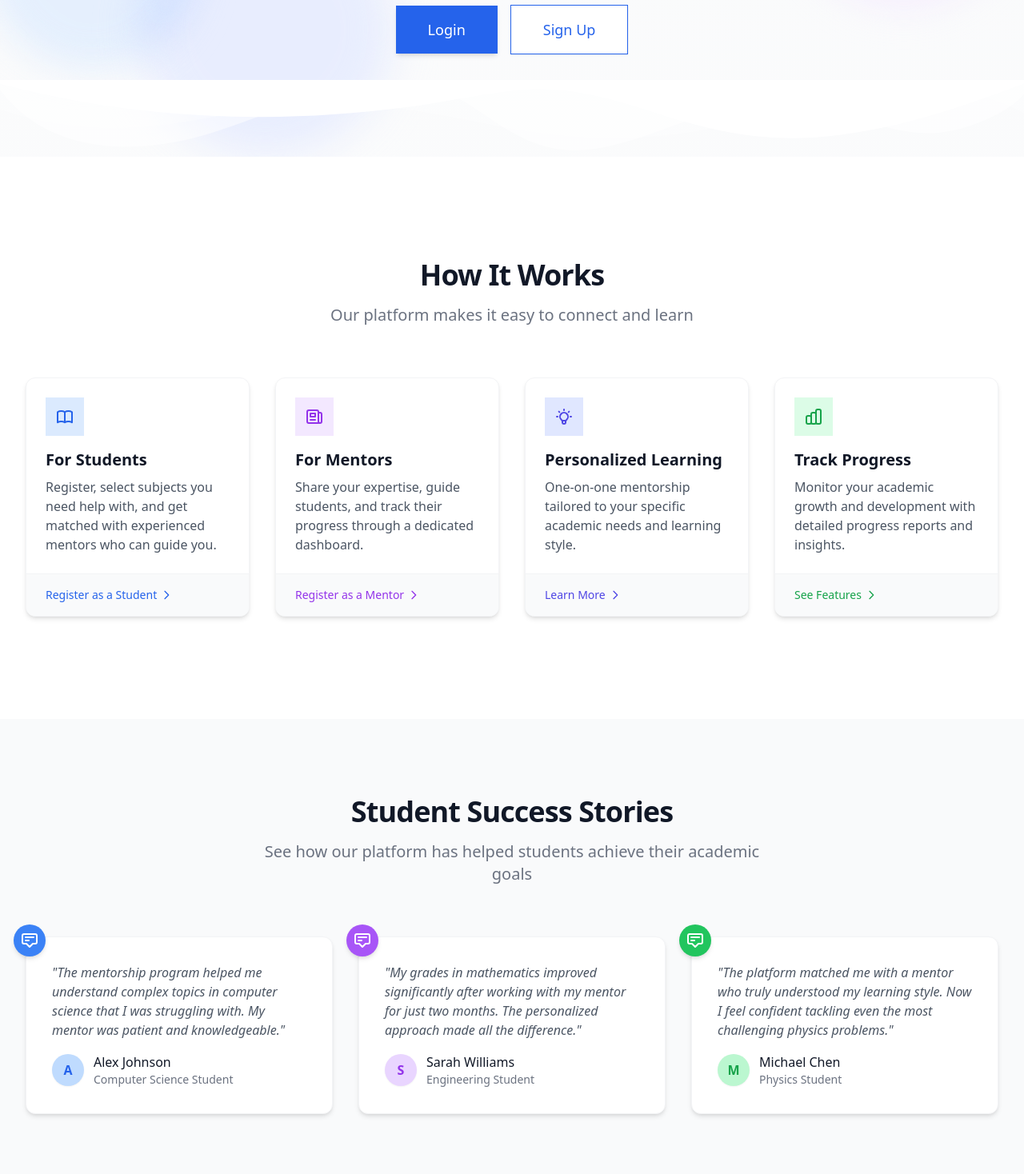
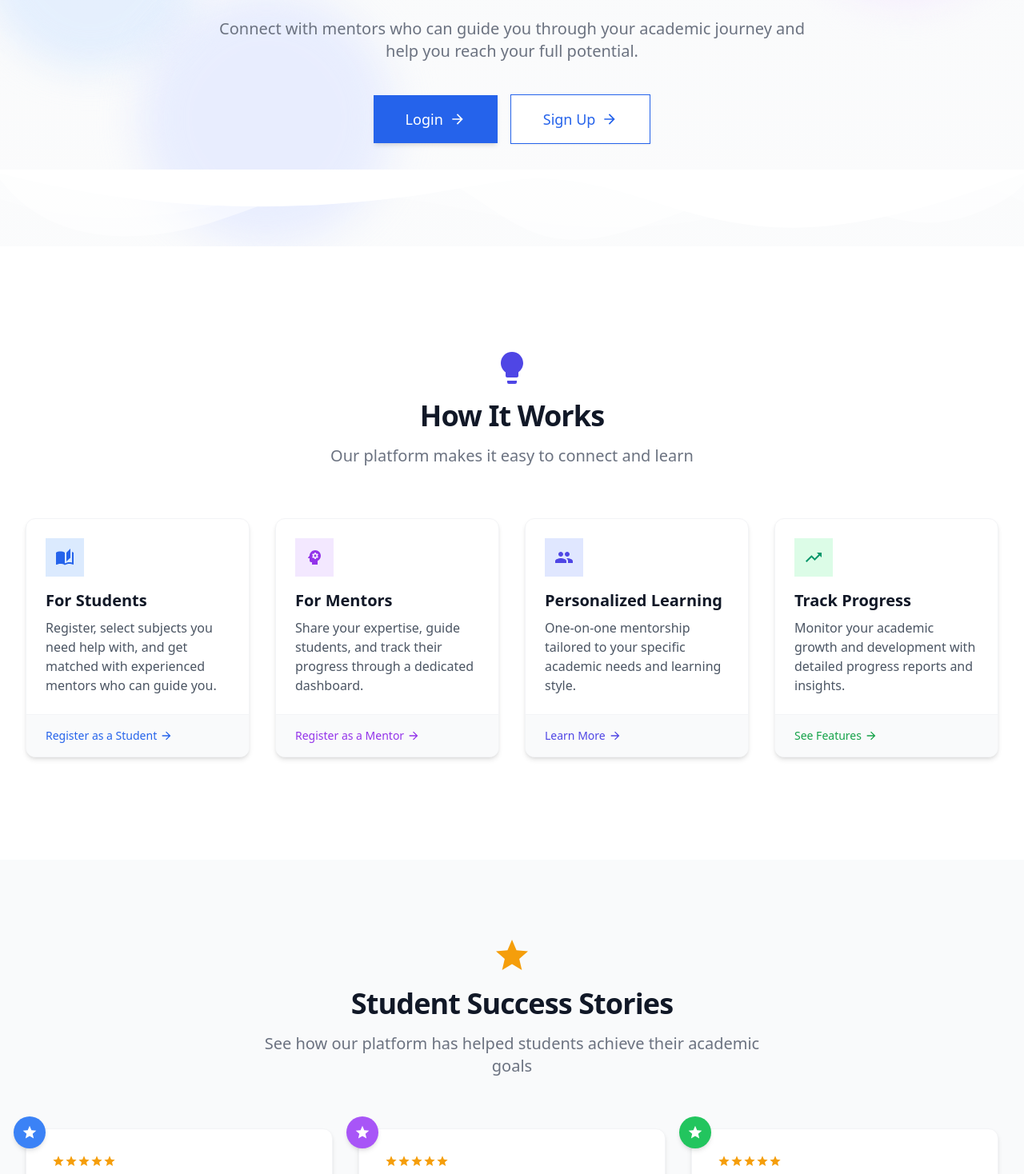
Before and after one commit to SyedMuqeem03/MentorHive, a React (Vite) app: page / in a window 1280 px wide. Shown: the part 362-1830 px from the top of the page at 80% size. Built offline with nearby package versions, Linux system fonts and the light colour scheme; no server answers; the HTML template or start-up script is replaced by a standard one.

Commit message:
added icon

```diff
--- /dev/null
+++ b/src/components/common/logo.jsx
@@ -0,0 +1,30 @@
+// Create a new file: src/components/common/Logo.jsx
+import { School as SchoolIcon } from '@mui/icons-material';
+
+function Logo({ size = 'medium', variant = 'default' }) {
+  const sizes = {
+    small: { icon: 24, container: 'w-8 h-8' },
+    medium: { icon: 32, container: 'w-12 h-12' },
+    large: { icon: 48, container: 'w-16 h-16' },
+    xl: { icon: 64, container: 'w-20 h-20' }
+  };
+
+  const variants = {
+    default: 'bg-gradient-to-r from-blue-600 to-purple-600',
+    white: 'bg-white border-2 border-blue-200',
+    transparent: 'bg-transparent'
+  };
+
+  return (
+    <div className={`${sizes[size].container} ${variants[variant]} rounded-full flex items-center justify-center shadow-lg`}>
+      <SchoolIcon
+        sx={{
+          fontSize: sizes[size].icon,
+          color: variant === 'white' ? '#2563EB' : 'white'
+        }}
+      />
+    </div>
+  );
+}
+
+export default Logo;
--- a/src/pages/HomePage.jsx
+++ b/src/pages/HomePage.jsx
@@ -1,5 +1,15 @@
 import { Link } from 'react-router-dom';
 import { useAuth } from '../contexts/AuthContext';
+import {
+  School as SchoolIcon,
+  Psychology as MentorIcon,
+  AutoStories as BookIcon,
+  TrendingUp as ProgressIcon,
+  Star as StarIcon,
+  ArrowForward as ArrowIcon,
+  Lightbulb as IdeaIcon,
+  Group as CommunityIcon
+} from '@mui/icons-material';
 
 function HomePage() {
   const { currentUser } = useAuth();
@@ -18,6 +28,13 @@ function HomePage() {
         {/* Hero Content */}
         <div className="relative z-10 max-w-7xl mx-auto px-4 sm:px-6 lg:px-8 py-24 md:py-32">
           <div className="text-center">
+            {/* Add website logo/icon */}
+            <div className="flex justify-center mb-8">
+              <div className="w-20 h-20 bg-gradient-to-r from-blue-600 to-purple-600 rounded-full flex items-center justify-center shadow-lg">
+                <SchoolIcon sx={{ fontSize: 48, color: 'white' }} />
+              </div>
+            </div>
+
             <h1 className="text-4xl md:text-5xl lg:text-6xl font-extrabold tracking-tight text-gray-900">
               <span className="block">Welcome to the</span>
               <span className="block text-transparent bg-clip-text bg-gradient-to-r from-blue-600 to-purple-600">
@@ -33,24 +50,27 @@ function HomePage() {
                 <div className="space-x-4">
                   <Link
                     to="/login"
-                    className="inline-block px-8 py-3 text-base font-medium rounded-md text-white bg-blue-600 hover:bg-blue-700 md:py-4 md:text-lg md:px-10 shadow-md hover:shadow-lg transform hover:-translate-y-0.5 transition-all duration-200"
+                    className="inline-flex items-center px-8 py-3 text-base font-medium rounded-md text-white bg-blue-600 hover:bg-blue-700 md:py-4 md:text-lg md:px-10 shadow-md hover:shadow-lg transform hover:-translate-y-0.5 transition-all duration-200"
                   >
-                    Login
+                    <span>Login</span>
+                    <ArrowIcon className="ml-2" sx={{ fontSize: 20 }} />
                   </Link>
                   <Link
                     to="/signup"
-                    className="inline-block px-8 py-3 text-base font-medium rounded-md text-blue-600 bg-white border border-blue-600 hover:bg-blue-50 md:py-4 md:text-lg md:px-10 shadow-sm hover:shadow-md transform hover:-translate-y-0.5 transition-all duration-200"
+                    className="inline-flex items-center px-8 py-3 text-base font-medium rounded-md text-blue-600 bg-white border border-blue-600 hover:bg-blue-50 md:py-4 md:text-lg md:px-10 shadow-sm hover:shadow-md transform hover:-translate-y-0.5 transition-all duration-200"
                   >
-                    Sign Up
+                    <span>Sign Up</span>
+                    <ArrowIcon className="ml-2" sx={{ fontSize: 20 }} />
                   </Link>
                 </div>
               ) : (
                 <div>
                   <Link
                     to={currentUser.role === 'student' ? '/student-home' : '/mentor-home'}
-                    className="inline-block px-8 py-3 text-base font-medium rounded-md text-white bg-blue-600 hover:bg-blue-700 md:py-4 md:text-lg md:px-10 shadow-md hover:shadow-lg transform hover:-translate-y-0.5 transition-all duration-200"
+                    className="inline-flex items-center px-8 py-3 text-base font-medium rounded-md text-white bg-blue-600 hover:bg-blue-700 md:py-4 md:text-lg md:px-10 shadow-md hover:shadow-lg transform hover:-translate-y-0.5 transition-all duration-200"
                   >
-                    Go to {currentUser.role === 'student' ? 'Student Dashboard' : 'Mentor Dashboard'}
+                    <span>Go to {currentUser.role === 'student' ? 'Student Dashboard' : 'Mentor Dashboard'}</span>
+                    <ArrowIcon className="ml-2" sx={{ fontSize: 20 }} />
                   </Link>
                 </div>
               )}
@@ -58,7 +78,7 @@ function HomePage() {
           </div>
         </div>
 
-        {/* Wave Divider */}
+        {/* Wave Divider - keep existing */}
         <div className="absolute bottom-0 left-0 w-full overflow-hidden">
           <svg data-name="Layer 1" xmlns="http://www.w3.org/2000/svg" viewBox="0 0 1200 120" preserveAspectRatio="none" className="relative block w-full h-12 md:h-24">
             <path d="M0,0V46.29c47.79,22.2,103.59,32.17,158,28,70.36-5.37,136.33-33.31,206.8-37.5C438.64,32.43,512.34,53.67,583,72.05c69.27,18,138.3,24.88,209.4,13.08,36.15-6,69.85-17.84,104.45-29.34C989.49,25,1113-14.29,1200,52.47V0Z" opacity=".25" className="fill-white"></path>
@@ -68,10 +88,13 @@ function HomePage() {
         </div>
       </section>
 
-      {/* Features Section */}
+      {/* Enhanced Features Section with Icons */}
       <section className="relative bg-white py-16 sm:py-24 lg:py-32">
         <div className="max-w-7xl mx-auto px-4 sm:px-6 lg:px-8">
           <div className="text-center">
+            <div className="flex justify-center mb-4">
+              <IdeaIcon sx={{ fontSize: 48, color: '#4F46E5' }} />
+            </div>
             <h2 className="text-3xl font-extrabold tracking-tight text-gray-900 sm:text-4xl">
               How It Works
             </h2>
@@ -81,13 +104,11 @@ function HomePage() {
           </div>
 
           <div className="mt-16 grid gap-8 md:grid-cols-2 lg:grid-cols-4">
-            {/* Feature 1 */}
+            {/* Feature 1 - Enhanced with MUI Icon */}
             <div className="bg-white rounded-xl shadow-md hover:shadow-xl transition-all duration-300 border border-gray-100 overflow-hidden transform hover:scale-102 hover:-translate-y-1">
               <div className="p-6">
                 <div className="w-12 h-12 rounded-md bg-blue-100 flex items-center justify-center mb-4">
-                  <svg xmlns="http://www.w3.org/2000/svg" className="h-6 w-6 text-blue-600" fill="none" viewBox="0 0 24 24" stroke="currentColor">
-                    <path strokeLinecap="round" strokeLinejoin="round" strokeWidth={2} d="M12 6.253v13m0-13C10.832 5.477 9.246 5 7.5 5S4.168 5.477 3 6.253v13C4.168 18.477 5.754 18 7.5 18s3.332.477 4.5 1.253m0-13C13.168 5.477 14.754 5 16.5 5c1.747 0 3.332.477 4.5 1.253v13C19.832 18.477 18.247 18 16.5 18c-1.746 0-3.332.477-4.5 1.253" />
-                  </svg>
+                  <BookIcon sx={{ fontSize: 24, color: '#2563EB' }} />
                 </div>
                 <h3 className="text-xl font-bold text-gray-900 mb-2">For Students</h3>
                 <p className="text-gray-600">
@@ -97,20 +118,16 @@ function HomePage() {
               <div className="px-6 py-4 bg-gray-50 border-t border-gray-100">
                 <Link to="/signup" className="text-blue-600 hover:text-blue-800 text-sm font-medium flex items-center">
                   Register as a Student
-                  <svg xmlns="http://www.w3.org/2000/svg" className="h-4 w-4 ml-1" fill="none" viewBox="0 0 24 24" stroke="currentColor">
-                    <path strokeLinecap="round" strokeLinejoin="round" strokeWidth={2} d="M9 5l7 7-7 7" />
-                  </svg>
+                  <ArrowIcon sx={{ fontSize: 16, marginLeft: '4px' }} />
                 </Link>
               </div>
             </div>
 
-            {/* Feature 2 */}
+            {/* Feature 2 - Enhanced with MUI Icon */}
             <div className="bg-white rounded-xl shadow-md hover:shadow-xl transition-all duration-300 border border-gray-100 overflow-hidden transform hover:scale-102 hover:-translate-y-1">
               <div className="p-6">
                 <div className="w-12 h-12 rounded-md bg-purple-100 flex items-center justify-center mb-4">
-                  <svg xmlns="http://www.w3.org/2000/svg" className="h-6 w-6 text-purple-600" fill="none" viewBox="0 0 24 24" stroke="currentColor">
-                    <path strokeLinecap="round" strokeLinejoin="round" strokeWidth={2} d="M19 20H5a2 2 0 01-2-2V6a2 2 0 012-2h10a2 2 0 012 2v1m2 13a2 2 0 01-2-2V7m2 13a2 2 0 002-2V9a2 2 0 00-2-2h-2m-4-3H9M7 16h6M7 8h6v4H7V8z" />
-                  </svg>
+                  <MentorIcon sx={{ fontSize: 24, color: '#9333EA' }} />
                 </div>
                 <h3 className="text-xl font-bold text-gray-900 mb-2">For Mentors</h3>
                 <p className="text-gray-600">
@@ -120,20 +137,16 @@ function HomePage() {
               <div className="px-6 py-4 bg-gray-50 border-t border-gray-100">
                 <Link to="/signup" className="text-purple-600 hover:text-purple-800 text-sm font-medium flex items-center">
                   Register as a Mentor
-                  <svg xmlns="http://www.w3.org/2000/svg" className="h-4 w-4 ml-1" fill="none" viewBox="0 0 24 24" stroke="currentColor">
-                    <path strokeLinecap="round" strokeLinejoin="round" strokeWidth={2} d="M9 5l7 7-7 7" />
-                  </svg>
+                  <ArrowIcon sx={{ fontSize: 16, marginLeft: '4px' }} />
                 </Link>
               </div>
             </div>
 
-            {/* Feature 3 */}
+            {/* Feature 3 - Enhanced with MUI Icon */}
             <div className="bg-white rounded-xl shadow-md hover:shadow-xl transition-all duration-300 border border-gray-100 overflow-hidden transform hover:scale-102 hover:-translate-y-1">
               <div className="p-6">
                 <div className="w-12 h-12 rounded-md bg-indigo-100 flex items-center justify-center mb-4">
-                  <svg xmlns="http://www.w3.org/2000/svg" className="h-6 w-6 text-indigo-600" fill="none" viewBox="0 0 24 24" stroke="currentColor">
-                    <path strokeLinecap="round" strokeLinejoin="round" strokeWidth={2} d="M9.663 17h4.673M12 3v1m6.364 1.636l-.707.707M21 12h-1M4 12H3m3.343-5.657l-.707-.707m2.828 9.9a5 5 0 117.072 0l-.548.547A3.374 3.374 0 0014 18.469V19a2 2 0 11-4 0v-.531c0-.895-.356-1.754-.988-2.386l-.548-.547z" />
-                  </svg>
+                  <CommunityIcon sx={{ fontSize: 24, color: '#4F46E5' }} />
                 </div>
                 <h3 className="text-xl font-bold text-gray-900 mb-2">Personalized Learning</h3>
                 <p className="text-gray-600">
@@ -143,20 +156,16 @@ function HomePage() {
               <div className="px-6 py-4 bg-gray-50 border-t border-gray-100">
                 <Link to="/about" className="text-indigo-600 hover:text-indigo-800 text-sm font-medium flex items-center">
                   Learn More
-                  <svg xmlns="http://www.w3.org/2000/svg" className="h-4 w-4 ml-1" fill="none" viewBox="0 0 24 24" stroke="currentColor">
-                    <path strokeLinecap="round" strokeLinejoin="round" strokeWidth={2} d="M9 5l7 7-7 7" />
-                  </svg>
+                  <ArrowIcon sx={{ fontSize: 16, marginLeft: '4px' }} />
                 </Link>
               </div>
             </div>
 
-            {/* Feature 4 */}
+            {/* Feature 4 - Enhanced with MUI Icon */}
             <div className="bg-white rounded-xl shadow-md hover:shadow-xl transition-all duration-300 border border-gray-100 overflow-hidden transform hover:scale-102 hover:-translate-y-1">
               <div className="p-6">
                 <div className="w-12 h-12 rounded-md bg-green-100 flex items-center justify-center mb-4">
-                  <svg xmlns="http://www.w3.org/2000/svg" className="h-6 w-6 text-green-600" fill="none" viewBox="0 0 24 24" stroke="currentColor">
-                    <path strokeLinecap="round" strokeLinejoin="round" strokeWidth={2} d="M9 19v-6a2 2 0 00-2-2H5a2 2 0 00-2 2v6a2 2 0 002 2h2a2 2 0 002-2zm0 0V9a2 2 0 012-2h2a2 2 0 012 2v10m-6 0a2 2 0 002 2h2a2 2 0 002-2m0 0V5a2 2 0 012-2h2a2 2 0 012 2v14a2 2 0 01-2 2h-2a2 2 0 01-2-2z" />
-                  </svg>
+                  <ProgressIcon sx={{ fontSize: 24, color: '#059669' }} />
                 </div>
                 <h3 className="text-xl font-bold text-gray-900 mb-2">Track Progress</h3>
                 <p className="text-gray-600">
@@ -166,9 +175,7 @@ function HomePage() {
               <div className="px-6 py-4 bg-gray-50 border-t border-gray-100">
                 <Link to="/features" className="text-green-600 hover:text-green-800 text-sm font-medium flex items-center">
                   See Features
-                  <svg xmlns="http://www.w3.org/2000/svg" className="h-4 w-4 ml-1" fill="none" viewBox="0 0 24 24" stroke="currentColor">
-                    <path strokeLinecap="round" strokeLinejoin="round" strokeWidth={2} d="M9 5l7 7-7 7" />
-                  </svg>
+                  <ArrowIcon sx={{ fontSize: 16, marginLeft: '4px' }} />
                 </Link>
               </div>
             </div>
@@ -176,10 +183,13 @@ function HomePage() {
         </div>
       </section>
 
-      {/* Testimonial Section */}
+      {/* Enhanced Testimonial Section */}
       <section className="bg-gray-50 py-16 sm:py-24">
         <div className="max-w-7xl mx-auto px-4 sm:px-6 lg:px-8">
           <div className="text-center">
+            <div className="flex justify-center mb-4">
+              <StarIcon sx={{ fontSize: 48, color: '#F59E0B' }} />
+            </div>
             <h2 className="text-3xl font-extrabold tracking-tight text-gray-900 sm:text-4xl">
               Student Success Stories
             </h2>
@@ -188,13 +198,17 @@ function HomePage() {
             </p>
           </div>
 
+          {/* Keep existing testimonials but add star ratings */}
           <div className="mt-16 grid gap-8 md:grid-cols-3">
             {/* Testimonial 1 */}
             <div className="bg-white rounded-xl shadow-md hover:shadow-lg p-8 relative border border-gray-100">
               <div className="absolute -top-4 -left-4 w-10 h-10 bg-blue-500 rounded-full flex items-center justify-center shadow-md">
-                <svg xmlns="http://www.w3.org/2000/svg" className="h-6 w-6 text-white" fill="none" viewBox="0 0 24 24" stroke="currentColor">
-                  <path strokeLinecap="round" strokeLinejoin="round" strokeWidth={2} d="M7 8h10M7 12h4m1 8l-4-4H5a2 2 0 01-2-2V6a2 2 0 012-2h14a2 2 0 012 2v8a2 2 0 01-2 2h-3l-4 4z" />
-                </svg>
+                <StarIcon sx={{ fontSize: 20, color: 'white' }} />
+              </div>
+              <div className="flex mb-4">
+                {[...Array(5)].map((_, i) => (
+                  <StarIcon key={i} sx={{ fontSize: 16, color: '#F59E0B' }} />
+                ))}
               </div>
               <blockquote className="italic text-gray-600 mb-4">
                 "The mentorship program helped me understand complex topics in computer science that I was struggling with. My mentor was patient and knowledgeable."
@@ -213,9 +227,12 @@ function HomePage() {
             {/* Testimonial 2 */}
             <div className="bg-white rounded-xl shadow-md hover:shadow-lg p-8 relative border border-gray-100">
               <div className="absolute -top-4 -left-4 w-10 h-10 bg-purple-500 rounded-full flex items-center justify-center shadow-md">
-                <svg xmlns="http://www.w3.org/2000/svg" className="h-6 w-6 text-white" fill="none" viewBox="0 0 24 24" stroke="currentColor">
-                  <path strokeLinecap="round" strokeLinejoin="round" strokeWidth={2} d="M7 8h10M7 12h4m1 8l-4-4H5a2 2 0 01-2-2V6a2 2 0 012-2h14a2 2 0 012 2v8a2 2 0 01-2 2h-3l-4 4z" />
-                </svg>
+                <StarIcon sx={{ fontSize: 20, color: 'white' }} />
+              </div>
+              <div className="flex mb-4">
+                {[...Array(5)].map((_, i) => (
+                  <StarIcon key={i} sx={{ fontSize: 16, color: '#F59E0B' }} />
+                ))}
               </div>
               <blockquote className="italic text-gray-600 mb-4">
                 "My grades in mathematics improved significantly after working with my mentor for just two months. The personalized approach made all the difference."
@@ -234,9 +251,12 @@ function HomePage() {
             {/* Testimonial 3 */}
             <div className="bg-white rounded-xl shadow-md hover:shadow-lg p-8 relative border border-gray-100">
               <div className="absolute -top-4 -left-4 w-10 h-10 bg-green-500 rounded-full flex items-center justify-center shadow-md">
-                <svg xmlns="http://www.w3.org/2000/svg" className="h-6 w-6 text-white" fill="none" viewBox="0 0 24 24" stroke="currentColor">
-                  <path strokeLinecap="round" strokeLinejoin="round" strokeWidth={2} d="M7 8h10M7 12h4m1 8l-4-4H5a2 2 0 01-2-2V6a2 2 0 012-2h14a2 2 0 012 2v8a2 2 0 01-2 2h-3l-4 4z" />
-                </svg>
+                <StarIcon sx={{ fontSize: 20, color: 'white' }} />
+              </div>
+              <div className="flex mb-4">
+                {[...Array(5)].map((_, i) => (
+                  <StarIcon key={i} sx={{ fontSize: 16, color: '#F59E0B' }} />
+                ))}
               </div>
               <blockquote className="italic text-gray-600 mb-4">
                 "The platform matched me with a mentor who truly understood my learning style. Now I feel confident tackling even the most challenging physics problems."
```
Also changed, not shown: public/index.html (added, +26 -0 lines), public/site.webmanifest (added).
